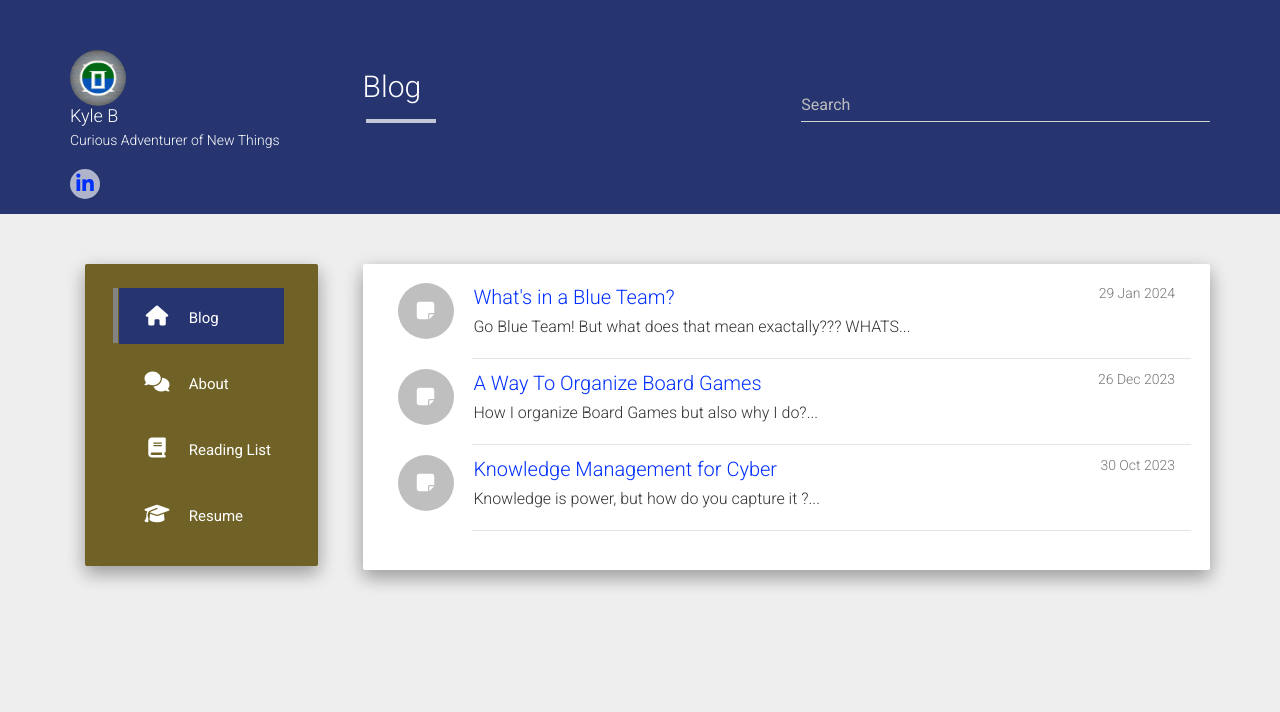
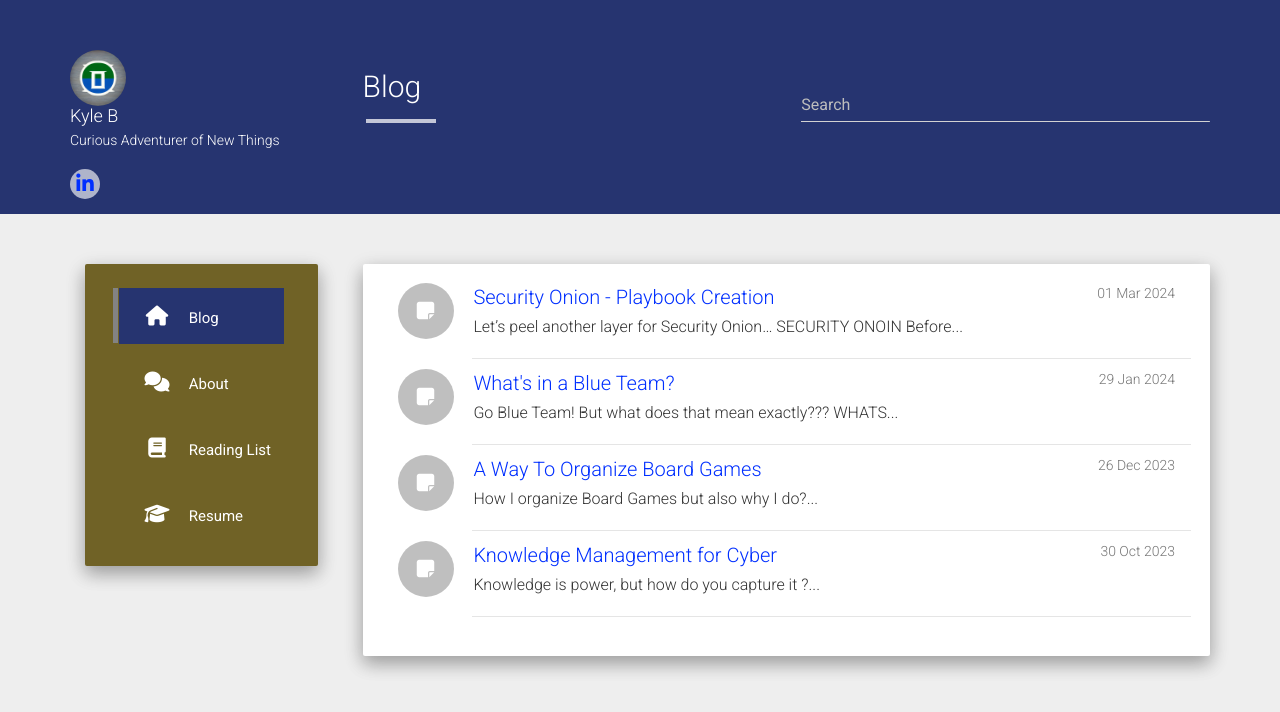
Before and after one commit to azotheblue/blog, a Jekyll site: the page built from index.html, in a window 1280 px wide. Shown: the top 712 px of the page. Built offline with Jekyll 4.4.1, drawn with Linux system fonts in a browser that asks for light colours; nearby versions of some CDN libraries; the list of posts is cut into pages by our own code; part of the change alters nothing that is shown.

Commit message:
Onion Playbook Blog

```diff
--- a/_posts/2024-01-29-Blue-Team-Dive.md
+++ b/_posts/2024-01-29-Blue-Team-Dive.md
@@ -6,7 +6,7 @@ categories: cyber
 excerpt_separator: <!--more-->
 ---
 
-Go Blue Team! But what does that mean exactally???
+Go Blue Team! But what does that mean exactly???
 
 ## WHATS IN A BLUE TEAM?
 
--- /dev/null
+++ b/_posts/2024-03-01-Security-Onion-Playbook.md
@@ -0,0 +1,73 @@
+---
+layout: post
+title: Security Onion - Playbook Creation
+date: 2024-03-01 21:00:00
+categories: securityonion
+excerpt_separator: <!--more-->
+---
+
+Let's peel another layer for Security Onion...
+
+## SECURITY ONOIN
+
+Before diving into how to set up playbook on on Security Onion, it would probably be a good idea to explain what in the world a Security Onion is.  Security Onion is a fantastic open source Cyber Defense Tool.  It provides many of the needed tools and functionality need for a Security Operations Team to operate, all in a single package.   I personally have been using it since 2016 and have seen the great improvements the Security Onion Team has made over the years.
+
+I won't be going in detail over what Security Onion is, how to setup it up, and detailed functionality. I will however be zooming into one area of the tool, **Playbooks**.  If you would like more information, please visit the below resources
+
+- [Youtube - Playlist for 2.4 Essentials](https://www.youtube.com/watch?v=ITuVYSxAna4&list=PLljFlTO9rB17azL-HwV4BUWUv7Egmcx3T&ab_channel=SecurityOnion)
+- [Docs - Security Onion Docs](https://docs.securityonion.net/en/2.4/)
+
+## PLAYBOOK
+
+Let's Dive in.
+
+First let me describe what a playbook from Security Onion
+
+> Playbook allows you to create a Detection Playbook, which itself consists of individual plays. These plays are fully self-contained and describe the different aspects around the particular detection strategy.
+
+Initially, Security Onion comes defaulted with lots of Suricata rules for network based detection.  However, if you wanted to detect on endpoint activities, this is where Playbook comes in to ... play.  Playbook allows you to alert on basically any log that you Security Onion Instances receives.
+
+In the most recent update, 2.4, Security Onion has switched from Wazuh to the Elastic Agent.  This allows for a very robust logging from an endpoint.  Which in returns provides more areas for detection.
+
+One other note, playbook is utilizes Sigma.  In essences, Sigma is nothing more than a `.yml` file.  However, Sigma is a great provides a standardized way to share detection content and provides interoperability with other SIEM tools.
+
+- [Website - More Info on Sigma](https://socprime.com/blog/sigma-rules-the-beginners-guide/)
+
+## PLAYBOOK - HOW TO SETUP
+
+*(Note this blog is not going to go through how to setup an Security Onion Infrastructure, just the setups for a Playbook.  Future blog material 🤷)*
+
+Lets say for some reason we wanted to detect when someone used the `base64` command on a host.  Obviously this is not an high priority threat and is likely common based. Just picked this one based on its simplicity to reproduce in my lab environment. This might deviate from official documentation, but these are the steps I took to create a Playbook.  Furthermore, if you would like to view the rule I used view it below
+
+[Github - Sigma Rule for Base64](https://github.com/SigmaHQ/sigma/blob/6b8cd1f0f1d222dcffa95394b4cbcec2a05137a0/rules/linux/process_creation/proc_creation_lnx_base64_decode.yml)
+
+
+1 **Click Playbook**
+
+![Security Onion Playbook - Step 1](/blog/assets/ONION-PLAYBOOK-STEP1.GIF)
+
+2 **Create New Play**
+
+![Security Onion Playbook - Step 1](/blog/assets/ONION-PLAYBOOK-STEP2.JPG)
+
+ 3 **Submit the Play**
+
+![Security Onion Playbook - Step 1](/blog/assets/ONION-PLAYBOOK-STEP2.JPG)
+
+4 **Active the Play**
+
+![Security Onion Playbook - Step 1](/blog/assets/ONION-PLAYBOOK-STEP4.JPG)
+
+
+5 **Wait for Evil**
+
+![Security Onion Playbook - Step 1](/blog/assets/ONION-PLAYBOOK-STEP5.JPG)
+
+
+## CONCLUSION
+
+In closing, playbooks help extension the detection frontier for Security Onion.
+
+This was more or less a way for me to explore how to setup and turn on a Playbook.  This was something I wanted to research for a while, and I figured writing a blog about it was the best way to do it.
+
+Hope you enjoyed!
```
Also changed, not shown: assets/ONION-PLAYBOOK-STEP2.JPG (added), assets/ONION-PLAYBOOK-STEP3.JPG (added), assets/ONION-PLAYBOOK-STEP4.JPG (added), assets/ONION-PLAYBOOK-STEP5.JPG (added), 1 other file.
